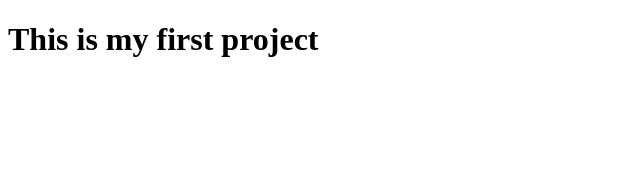
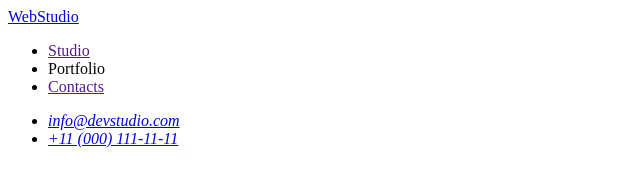
Before and after one commit to F-Alina/goit-markup-hw-01, a plain HTML site: page index.html in a window 1280 px wide. Shown: the whole page, without its empty margins (0-640 px from the left). Drawn offline with Linux system fonts and the light colour scheme.

Commit message:
add markup header

```diff
--- a/index.html
+++ b/index.html
@@ -1,11 +1,26 @@
 <!DOCTYPE html>
 <html lang="en">
-<head>
-    <meta charset="UTF-8">
-    <meta name="viewport" content="width=device-width, initial-scale=1.0">
+  <head>
+    <meta charset="UTF-8" />
+    <meta name="viewport" content="width=device-width, initial-scale=1.0" />
     <title>Document</title>
-</head>
-<body>
-    <h1>This is my first project</h1>
-</body>
+  </head>
+  <body>
+    <header>
+      <nav>
+        <a href="./index.html">WebStudio</a>
+        <ul>
+          <li><a href="" target="_blank">Studio</a></li>
+          <li><a href=""></a>Portfolio</li>
+          <li><a href="">Contacts</a></li>
+        </ul>
+        <address>
+          <ul>
+            <li><a href="mailto:info@devstudio.com">info@devstudio.com</a></li>
+            <li><a href="tel:+11(000)1111111">+11 (000) 111-11-11</a></li>
+          </ul>
+        </address>
+      </nav>
+    </header>
+  </body>
 </html>
```
